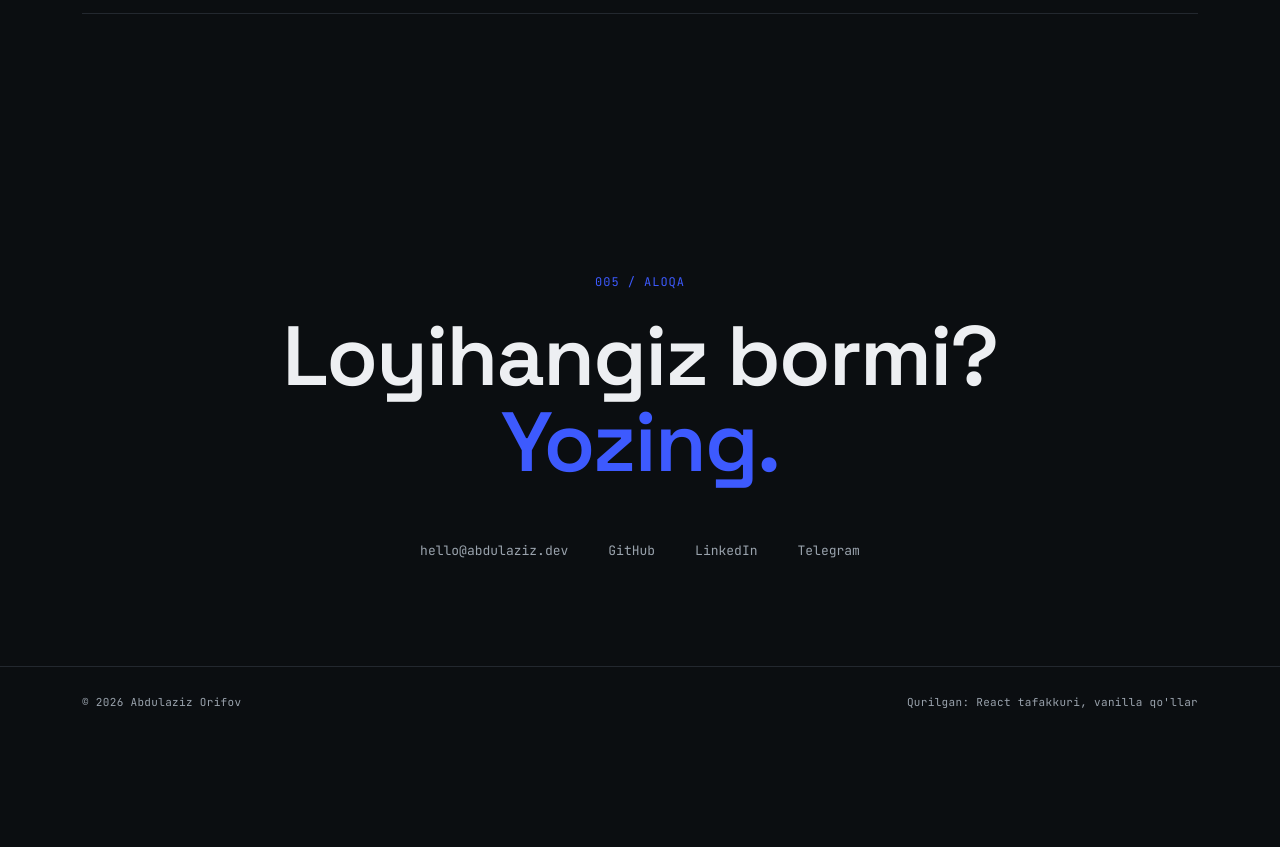
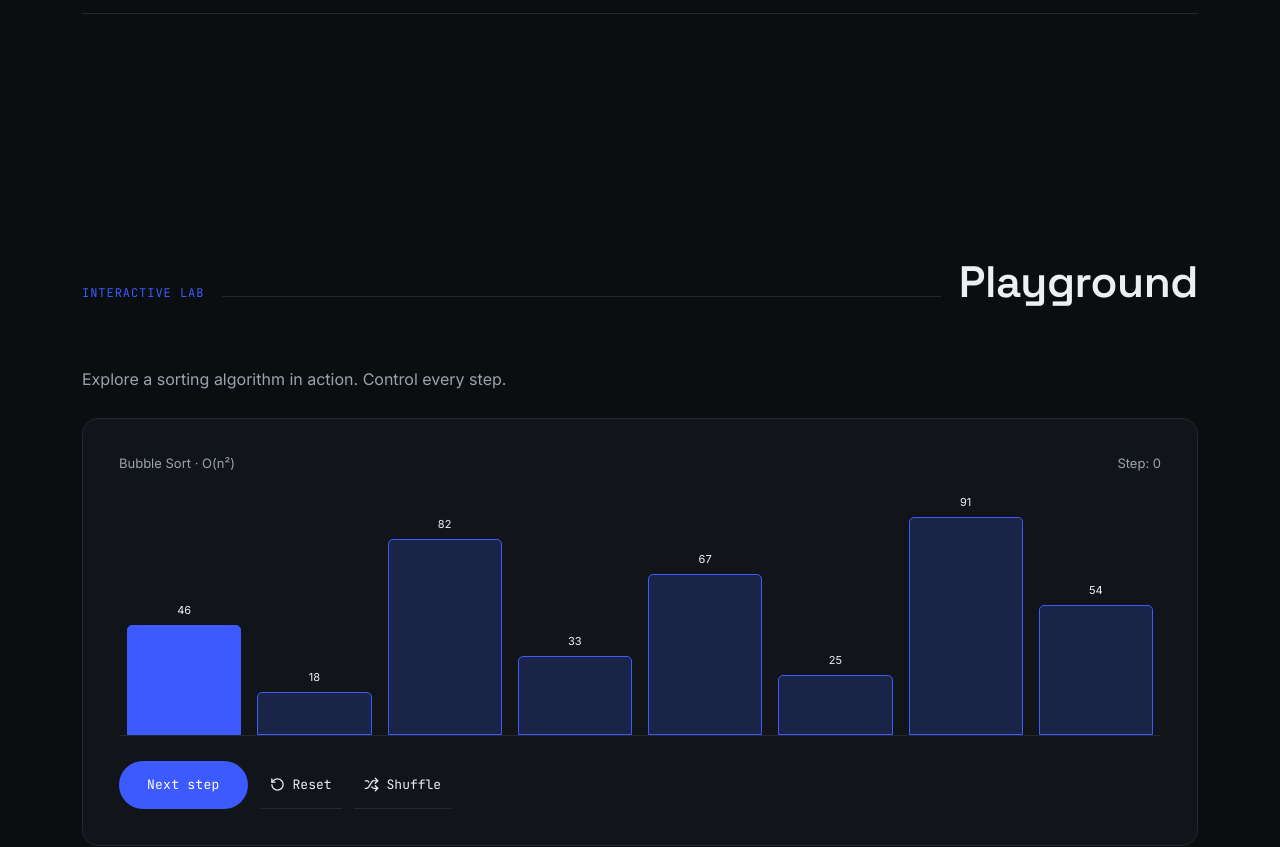
Before and after one commit to AzizchikOff/ao.dev, a React (Vite) app: page / in a window 1280 px wide. Shown: the part 4080-4927 px from the top of the page. Before the commit the page ends 4817 px from the top, so only its background shows below. Built offline with nearby package versions, Linux system fonts and the light colour scheme.

Commit message:
feat: integrate playground without changing original scroll or themes

```diff
--- a/src/App.jsx
+++ b/src/App.jsx
@@ -7,6 +7,7 @@ import Work from "./components/Work";
 import Experience from "./components/Experience";
 import Contact from "./components/Contact";
 import Footer from "./components/Footer";
+import Playground from "./components/Playground";
 
 export default function App() {
   return (
@@ -20,6 +21,7 @@ export default function App() {
         <Skills />
         <Work />
         <Experience />
+        <Playground />
         <Contact />
       </main>
       <Footer />
```
